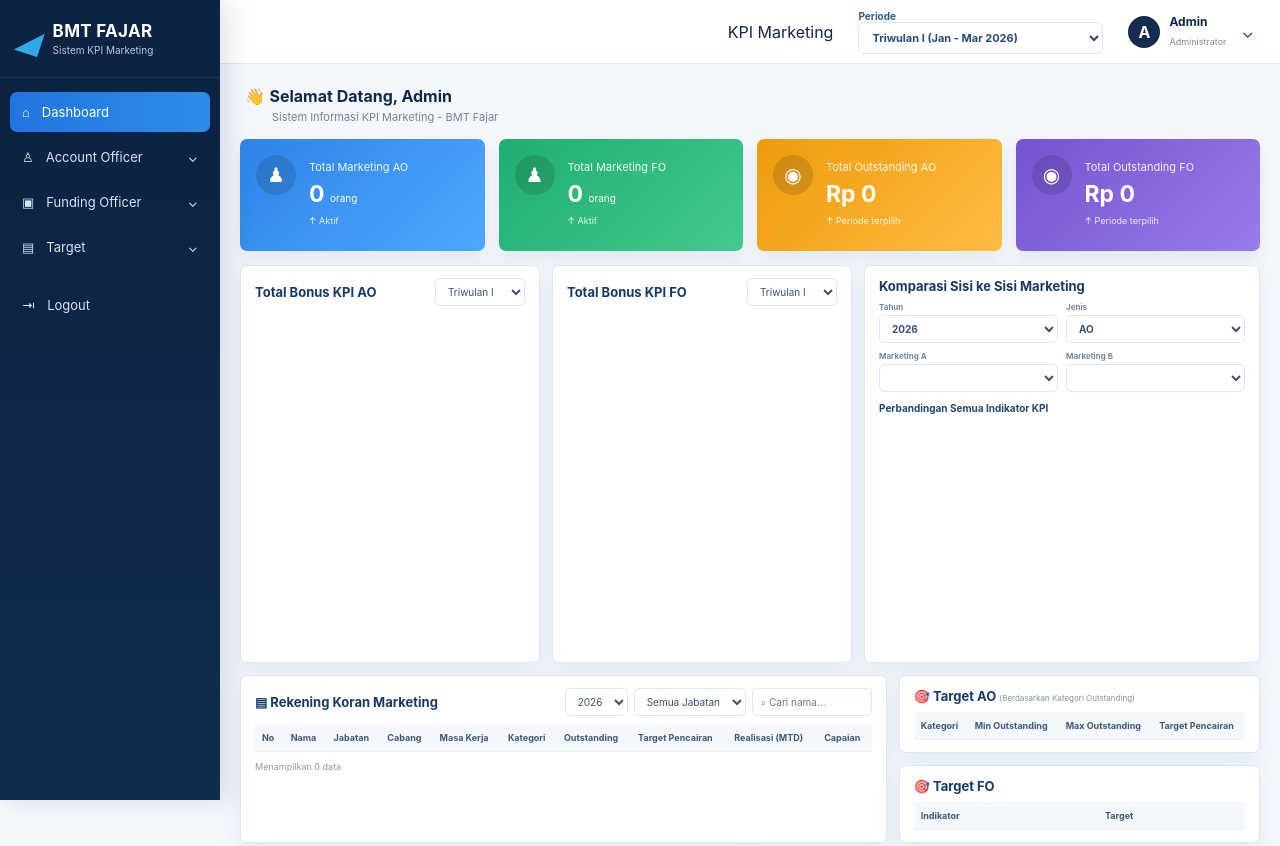
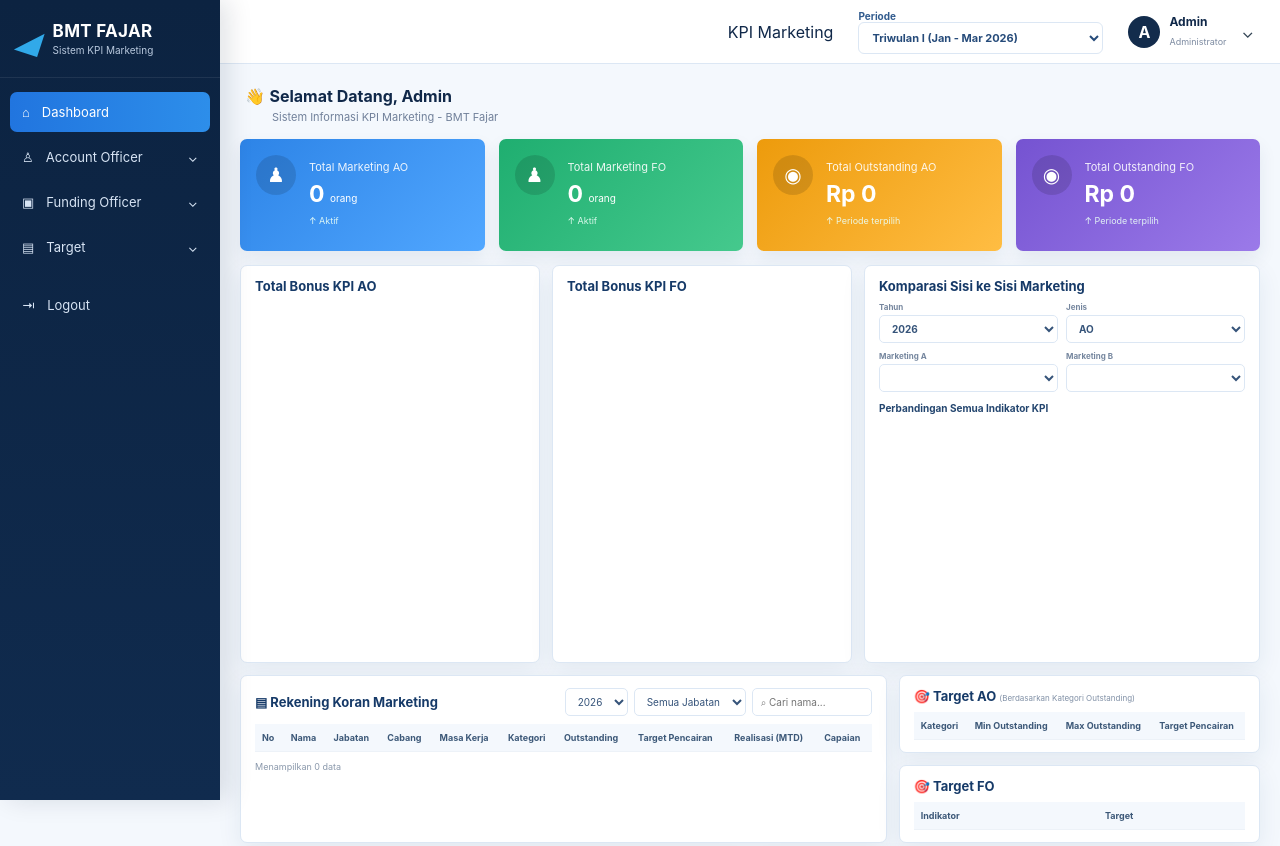
Before and after one commit to backupbmtfajar-sys/kpi-master-bmt-fajar, a website: page public/index.html in a window 1280 px wide. Shown: the top 846 px of the page. Drawn offline with nearby package versions, Linux system fonts and the light colour scheme; no server answers.

Commit message:
Update index.html

```diff
--- a/public/index.html
+++ b/public/index.html
@@ -91,11 +91,11 @@
 
           <div class="grid dashboard-grid">
             <div class="panel chart-panel">
-              <div class="panel-head"><h3>Total Bonus KPI AO</h3><select id="bonusAoPeriod" class="mini-select"><option value="quarter:1">Triwulan I</option><option value="quarter:2">Triwulan II</option><option value="quarter:3">Triwulan III</option><option value="year">Tahunan</option></select></div>
+              <div class="panel-head"><h3>Total Bonus KPI AO</h3></div>
               <canvas id="bonusAoChart"></canvas>
             </div>
             <div class="panel chart-panel">
-              <div class="panel-head"><h3>Total Bonus KPI FO</h3><select id="bonusFoPeriod" class="mini-select"><option value="quarter:1">Triwulan I</option><option value="quarter:2">Triwulan II</option><option value="quarter:3">Triwulan III</option><option value="year">Tahunan</option></select></div>
+              <div class="panel-head"><h3>Total Bonus KPI FO</h3></div>
               <canvas id="bonusFoChart"></canvas>
             </div>
             <div class="panel compare-panel">
```
